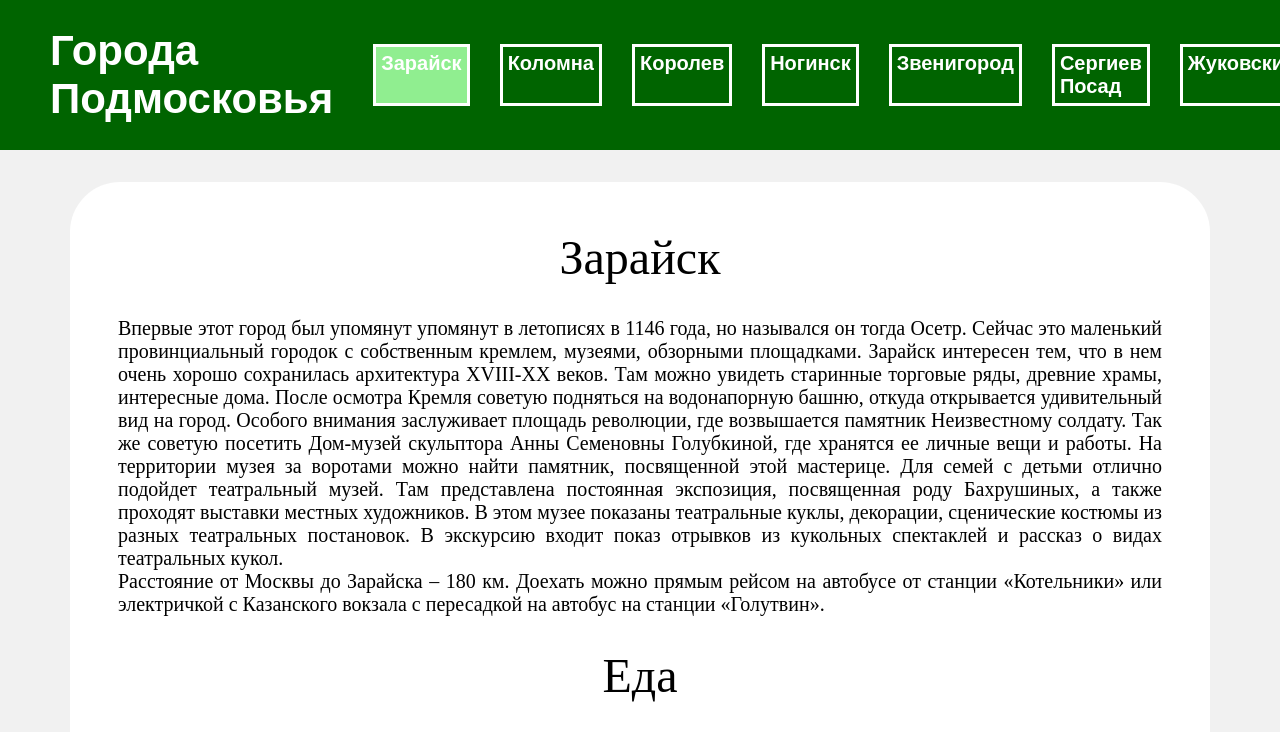
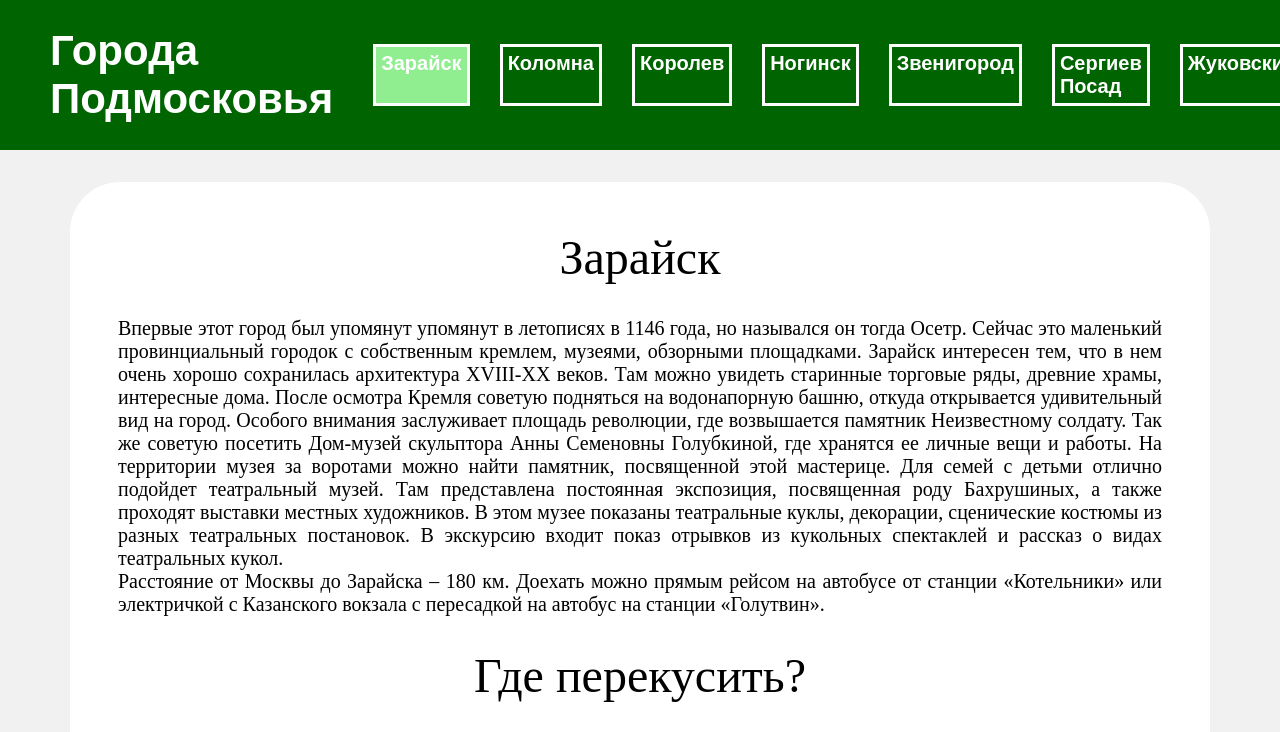
Before and after one commit to komarova1305/Moskow, a plain HTML site: page Moscow/zaraisk.html in a window 1280 px wide. Shown: the top 732 px of the page. Drawn offline with Linux system fonts and the light colour scheme; a web font is replaced by a local one.

Commit message:
Update zaraisk.html

```diff
--- a/Moscow/zaraisk.html
+++ b/Moscow/zaraisk.html
@@ -32,7 +32,7 @@
                 <div class="big_text">
 Впервые этот город был упомянут упомянут в летописях в 1146 года, но назывался он тогда Осетр. Сейчас это маленький провинциальный городок с собственным кремлем, музеями, обзорными площадками. Зарайск интересен тем, что в нем очень хорошо сохранилась архитектура XVIII-XX веков. Там можно увидеть старинные торговые ряды, древние храмы, интересные дома. После осмотра Кремля советую подняться на водонапорную башню, откуда открывается удивительный вид на город. Особого внимания заслуживает площадь революции, где возвышается памятник Неизвестному солдату. Так же советую посетить Дом-музей скульптора Анны Семеновны Голубкиной, где хранятся ее личные вещи и работы. На территории музея за воротами можно найти памятник, посвященной этой мастерице. Для семей с детьми отлично подойдет театральный музей. Там представлена постоянная экспозиция, посвященная роду Бахрушиных, а также проходят выставки местных художников. В этом музее показаны театральные куклы, декорации, сценические костюмы из разных театральных постановок. В экскурсию входит показ отрывков из кукольных спектаклей и рассказ о видах театральных кукол. <br /> Расстояние от Москвы до Зарайска – 180 км. Доехать можно прямым рейсом на автобусе от станции «Котельники» или электричкой с Казанского вокзала с пересадкой на автобус на станции «Голутвин».
                 </div>
-            <div class="big_title"> Еда </div>
+            <div class="big_title"> Где перекусить? </div>
                 <div class="big_text">
 •	Старый Город – ресторан на площади Революции с меню на любой вкус. Еда тут вкусная с красивой подачей, но персонал не всегда профессионален. Долго приносят заказ и медленно убирают столы. Чтобы избежать данной проблемы, бронируйте столик заранее. Средний чек — 1500 руб.  <br />              <br />
                     <br />
```
